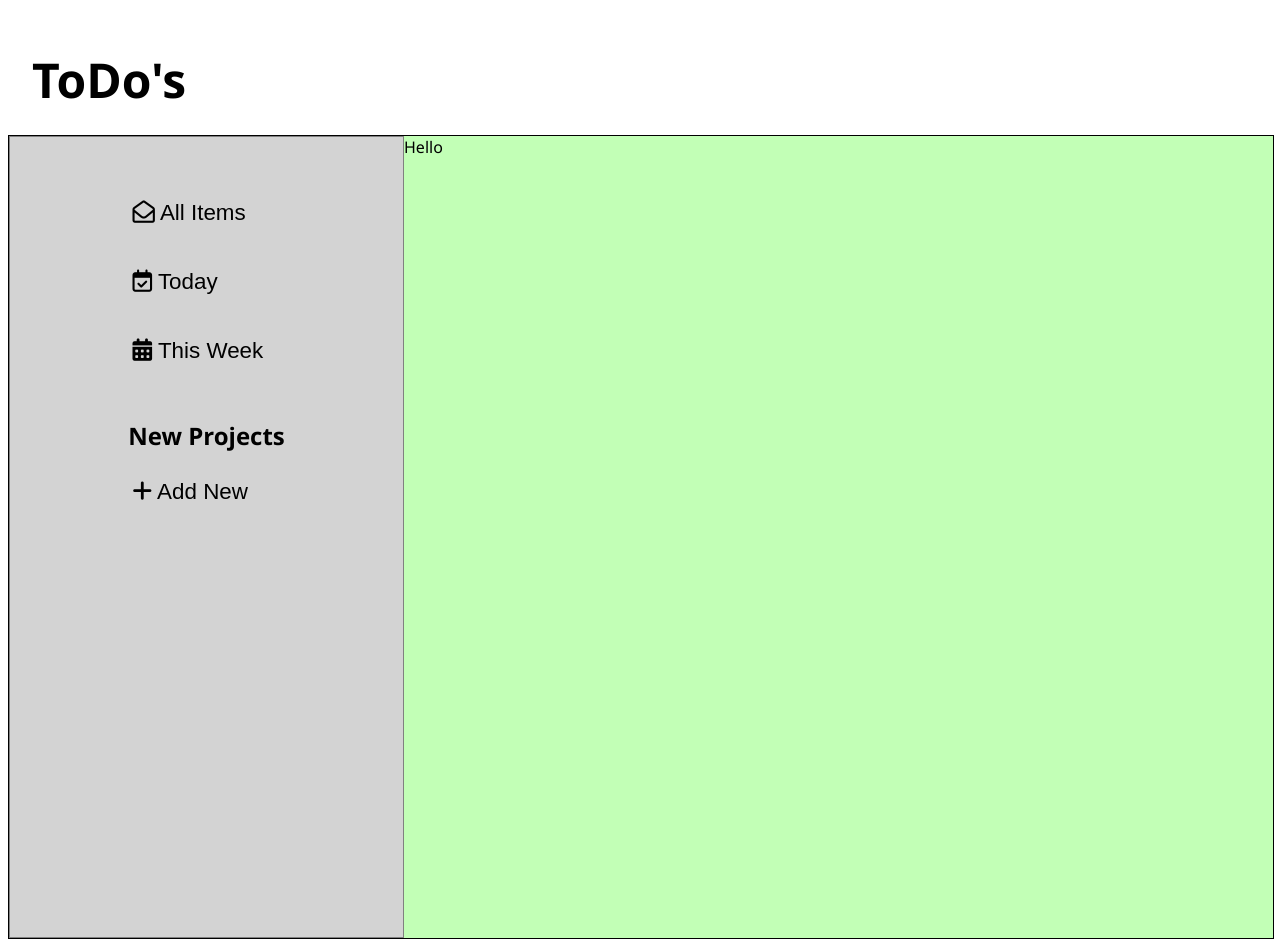
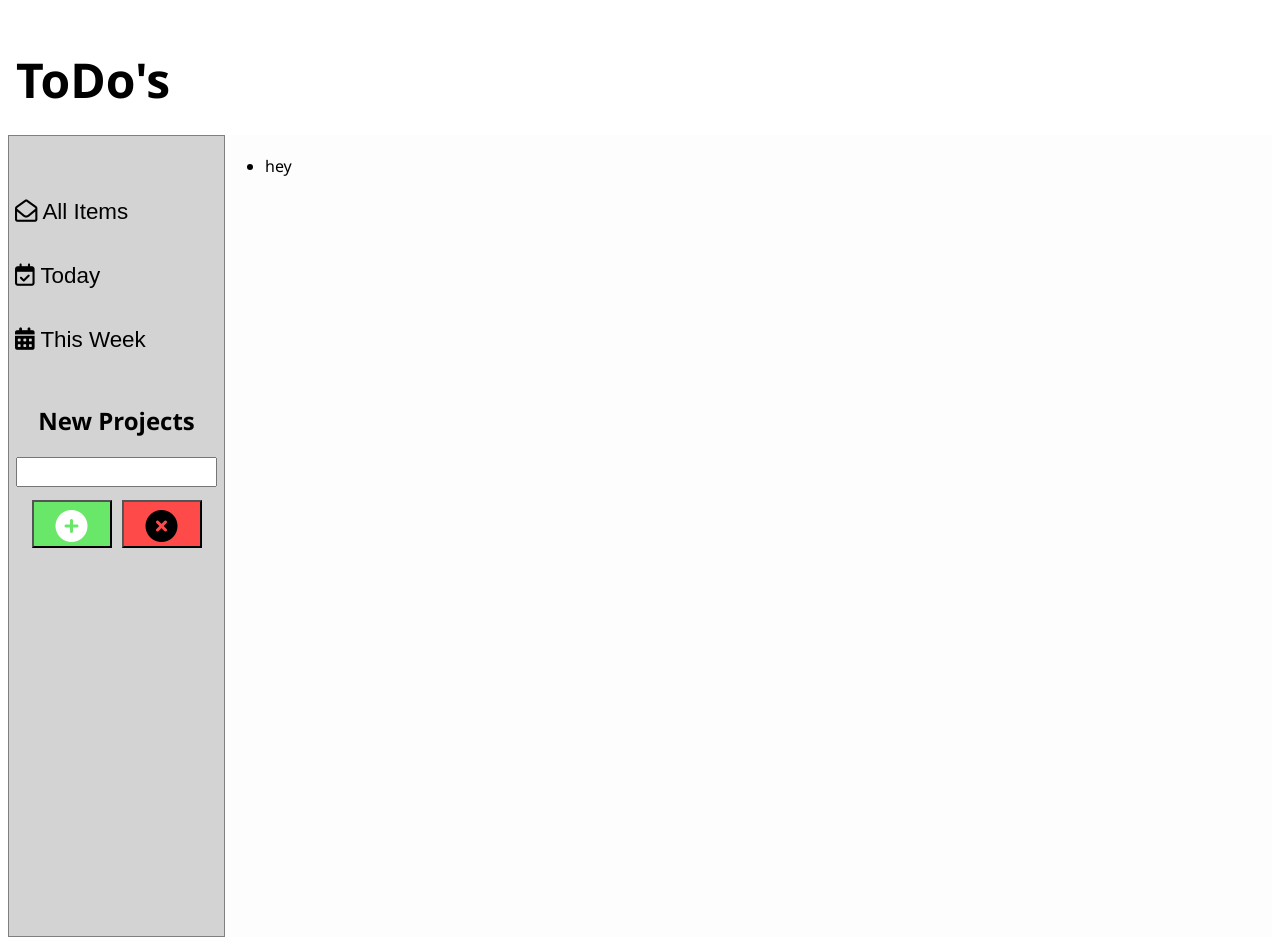
Before and after one commit to deet28/To-Do-List-App, a website built with webpack: page src/index.html in a window 1280 px wide. Both pictures are taken after a click on the button "Add New". Shown: the top 947 px of the page. Built offline with nearby package versions, Linux system fonts and the light colour scheme.

Commit message:
updated CSS. added function that removes add button when pressed, and replaces it with input form and buttons for corresponding form.

```diff
--- a/src/dom.js
+++ b/src/dom.js
@@ -1,14 +1,19 @@
-const projectSection = document.getElementById("view-section");
+//const projectSection = document.getElementById("view-section");
 const addButton = document.getElementById('add-button');
-
+const todoList = document.getElementById('todos');
+const inputDiv = document.getElementsByClassName('input-box')[0];
 
 function test (){
 
   addButton.onclick = function (){
-    let test= document.createElement("div");
-    test.textContent = "Hello";
-    projectSection.appendChild(test);
+    let test= document.createElement("li");
+    test.textContent = "hey";
+    todoList.appendChild(test);
+    addButton.classList.add('add-after');
+    inputDiv.classList.remove('input-box');
+    inputDiv.classList.add('input-after');
   }
+
     console.log("moved buttons back to html");
   }
 
--- a/src/index.html
+++ b/src/index.html
@@ -1,6 +1,6 @@
 <!DOCTYPE html>
 <head>
-  <title>todolist</title>
+  <title>todolist: happydd</title>
   <meta name="viewport" content="width=device-width, initial-scale=1">
   <script src = "main.js"defer></script>
   <script src="https://use.fontawesome.com/0a3119697c.js"></script>
@@ -29,9 +29,25 @@
           <i class="fa fa-plus" aria-hidden="true"></i>
           Add New
         </button>
+        <div class = "input-box">
+            <input class = "input-value">
+            <div class = "input-buttons">
+              <button class = "proj-button new-project">
+                <i class="fa fa-plus-circle fa-2x" aria-hidden="true"></i>
+              </button>
+              <button class = "proj-button close-project">
+                <i class="fa fa-times-circle fa-2x" aria-hidden="true"></i>
+              </button>
+            </div>
+        </div>
       </div>
     </nav>
-    <div class = "right-div" id = "view-section"></div>
+
+
+    <div class = "right-div" id = "view-section">
+      <h2 id = "to-do-head"></h2>
+        <ul class = "to-do-list" id = "todos"></ul>
+    </div>
   </div>
 </body>
 
--- a/src/index.js
+++ b/src/index.js
@@ -1,6 +1,4 @@
 import './style.css';
 import test from'./dom.js';
 
-console.log("hi");
-
 test();
--- a/src/style.css
+++ b/src/style.css
@@ -5,7 +5,7 @@ body {
   min-height:2em;
   width: 100%;
   top:0;
-  left:1rem;
+  left:0.5rem;
   position: absolute;
   background-color:white;
   font-size: 3rem;
@@ -15,40 +15,35 @@ body {
 }
 
 .main-body{
-  border: 1px solid black;
   display:grid;
-  grid-template-columns: 1fr 2.2fr;
+  grid-template-columns: auto 2.2fr;
   background-color: rgb(252, 253, 252);
-  margin-left: -0%;
   margin-top:135px;
-  min-width:100%;
+  max-width:100%;
   min-height:100vh;
 
 }
-
 .left-div{
-  left:0;
   min-height:100vh;
   background-color: lightgrey;
   border: 1px solid gray;
-  display: flex;
-  flex-direction:column;
-  align-items: center;
-
+  display:flex;
+  flex-direction: column;
+  margin:0;
+  padding:0
 }
 
-.right-div{
-  background-color: rgb(194, 255, 182);
+h2{
+  text-align: center;
 }
 
 .button-elem{
   height:2.5rem;
   width:10rem;
   font-size:1.4rem;
-
   background-color: transparent;
   border:transparent;
-  margin-bottom: 1.8rem;
+  margin-bottom: 1.5rem;
   text-align: left;
 }
 
@@ -61,3 +56,51 @@ body {
 #all-button{
   margin-top:3.5rem;
 }
+
+.add-after{
+  display:none;
+}
+
+.proj-button{
+  height:3rem;
+  width:5rem;
+  padding:8px;
+  font-size: 1rem;
+  margin-top: 0.8rem;
+}
+.proj-button:hover{
+  cursor:pointer;
+}
+
+.new-project{
+  background-color: rgb(105, 231, 105);
+  color: white;
+}
+.close-project{
+  background-color: rgb(255, 74, 74);
+  color: black;
+}
+
+.input-box{
+  visibility:hidden;
+}
+
+.input-after{
+  visibility: visible;
+  display: flex;
+  flex-direction: column;
+  align-items: center;
+}
+.input-value{
+  height:1.5rem;
+  width:90%;
+  font-size: 1rem;
+  text-align: left;
+  font-style: inherit;
+}
+
+.input-buttons{
+  display:grid;
+  grid-template-columns: 1fr 1fr;
+  grid-gap:10px;
+}
--- a/webpack.config.js
+++ b/webpack.config.js
@@ -3,6 +3,7 @@ const CopyWebpackPlugin = require('copy-webpack-plugin');
 
 
 module.exports = {
+  watch: true,
   mode: 'development',
   entry: './src/index.js',
   output: {
@@ -26,5 +27,13 @@ module.exports = {
         },
       ]
     })
-  ]
+  ],
+  devServer: {
+    static: {
+      directory: path.join(__dirname, 'dist'),
+    },
+    host: '127.0.0.1',
+    compress: true,
+    port: 9000,
+  },
 }
```
Also changed, not shown: notes.md (added, +5 -0 lines), package.json (+6 -2 lines), 1 other file.
